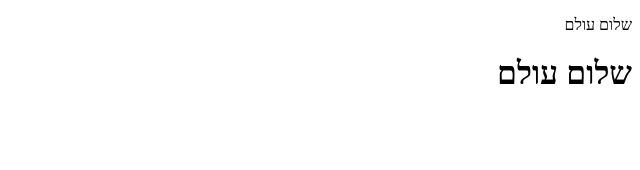
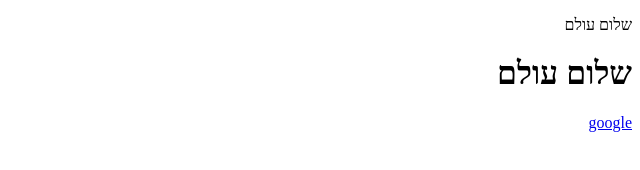
Before and after one commit to tamirshalom/git-github.com-tamirshalom-first_lesson_new, a plain HTML site: page index.html in a window 1280 px wide. Shown: the full height of the page, 640-1280 px from the left. Drawn offline with Linux system fonts and the light colour scheme.

Commit message:
google-link

```diff
--- a/index.html
+++ b/index.html
@@ -9,6 +9,7 @@
 <body>
  <p>שלום עולם</p>
  <h1>שלום עולם</h1>
+ <a href="#">google</a>
 </body>
 
 
```
